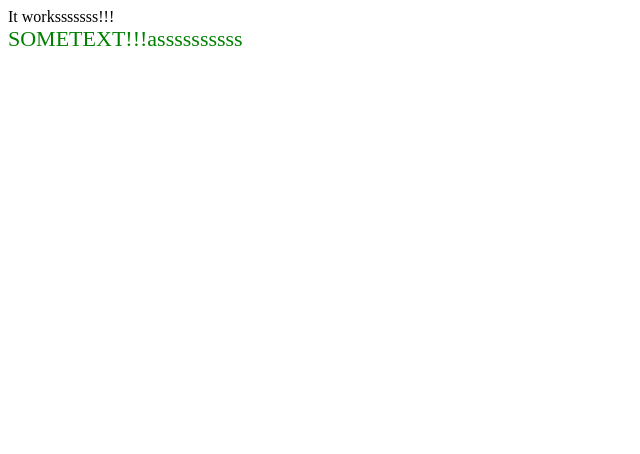
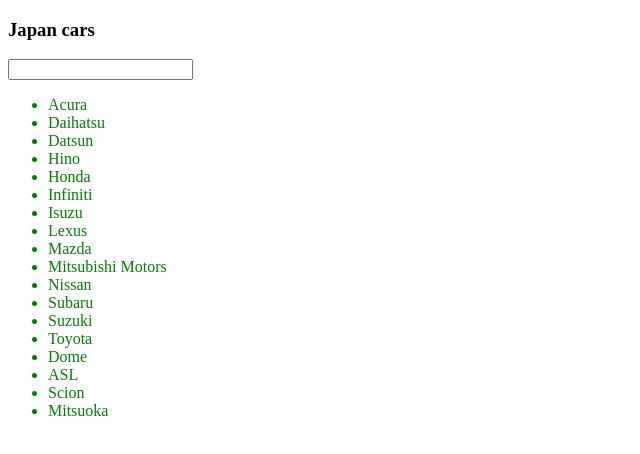
Before and after one commit to KefirNot/base-react-app, a React app: page / in a window 1280 px wide. Shown: the top 454 px of the page, without its empty margins (0-640 px from the left). Built offline with nearby package versions, Linux system fonts and the light colour scheme.

Commit message:
redux enabled + search example

```diff
--- a/package.json
+++ b/package.json
@@ -27,6 +27,8 @@
     "node-sass": "^4.5.3",
     "path": "^0.12.7",
     "react-hot-loader": "^3.1.1",
+    "react-redux": "^5.0.6",
+    "redux": "^3.7.2",
     "sass-loader": "^6.0.6",
     "style-loader": "^0.19.0",
     "webpack": "^3.7.1",
--- a/src/a.jsx
+++ /dev/null
@@ -1,9 +0,0 @@
-import React from 'react';
-import './a.scss';
-
-export class A extends React.Component {
-	render() {
-		var someText = 'SOMETEXT!!!assssssssss';
-		return <div className="a">{someText}</div>;
-	}
-}
--- a/src/a.scss
+++ /dev/null
@@ -1,9 +0,0 @@
-div {
-	&.a {
-		font-size: 22px;
-	}
-}
-
-.a {
-	color: green;
-}
--- /dev/null
+++ b/src/actions.js
@@ -0,0 +1,10 @@
+export const SEARCH_APPLY = 'SEARCH/APPLY';
+export const SEARCH_CLEAR = 'SEARCH/CLEAR';
+
+export function applySearch(searchLine) {
+	return { type: SEARCH_APPLY, payload: { searchLine } };
+}
+
+export function clearSearch() {
+	return { type: SEARCH_CLEAR, payload: {} };
+}
--- a/src/component.jsx
+++ b/src/component.jsx
@@ -1,10 +1,46 @@
 import React from 'react';
-import { A } from './a';
+import { connect } from 'react-redux';
+import * as actions from './actions';
+import './style.scss';
 
-export class Comp extends React.Component {
+const filterData = (data, searchLine = null) => {
+	if (searchLine === null) return data;
+	return data.filter(item => item.toLowerCase().indexOf(searchLine.toLowerCase()) >= 0) || [];
+
+};
+
+class DataList extends React.Component {
 	render() {
-		console.log('updating...');
-		var title = 'It worksssssss!!!';
-		return <div>{title}<A /></div>;
+		const { data, searchLine } = this.props;
+		const items = filterData(data, searchLine).map((item, i) => <li key={i}>{item}</li>);
+		return (
+			<ul>
+				{items}
+			</ul>
+		);
 	}
 }
+
+class SearchBox extends React.Component {
+	render() {
+		const { searchLine, dispatch } = this.props;
+		const handleChange = e => {
+			dispatch(actions.applySearch(e.target.value));
+		};
+		return (<input type="text" value={searchLine} onChange={handleChange} />);
+	}
+}
+
+class View extends React.Component {
+	render() {
+		return (
+			<div>
+				<h3>Japan cars</h3>
+				<SearchBox {...this.props} />
+				<DataList {...this.props} />
+			</div>
+		);
+	}
+}
+
+export default connect(state => state)(View);
--- a/src/index.jsx
+++ b/src/index.jsx
@@ -1,20 +1,28 @@
 import React from 'react';
 import ReactDOM from 'react-dom';
-import { Comp } from './component';
 import { AppContainer } from 'react-hot-loader';
+import { createStore } from 'redux';
+import { Provider } from 'react-redux';
+
+import App from './component';
+import reducer from './reducer';
+
+const store = createStore(reducer);
 
 const render = Component => {
 	ReactDOM.render(
-		<AppContainer>
-			<Component />
-		</AppContainer>,
+		<Provider store={store}>
+			<AppContainer>
+				<Component />
+			</AppContainer>
+		</Provider>,
 		document.getElementById('root')
 	);
 };
 
-render(Comp);
+render(App);
 
 // Webpack Hot Module Replacement API
 if (module.hot) {
-	module.hot.accept('./component', () => { render(Comp); });
+	module.hot.accept('./component', () => { render(App); });
 }
--- /dev/null
+++ b/src/reducer.js
@@ -0,0 +1,39 @@
+import * as actions from './actions.js';
+
+const initialState = {
+	data: [
+		'Acura',
+		'Daihatsu',
+		'Datsun',
+		'Hino',
+		'Honda',
+		'Infiniti',
+		'Isuzu',
+		'Lexus',
+		'Mazda',
+		'Mitsubishi Motors',
+		'Nissan',
+		'Subaru',
+		'Suzuki',
+		'Toyota',
+		'Dome',
+		'ASL',
+		'Scion',
+		'Mitsuoka',
+	],
+	searchLine: null,
+};
+
+const reducer = (state = initialState, action) => {
+	switch (action.type) {
+	case actions.SEARCH_APPLY:
+		return { ...state, searchLine: action.payload.searchLine };
+	case actions.SEARCH_CLEAR:
+		return { ...state, searchLine: null };
+	default:
+		break;
+	}
+	return state;
+};
+
+export default reducer;
--- /dev/null
+++ b/src/style.scss
@@ -0,0 +1,3 @@
+li {
+	color: green;
+}
```
